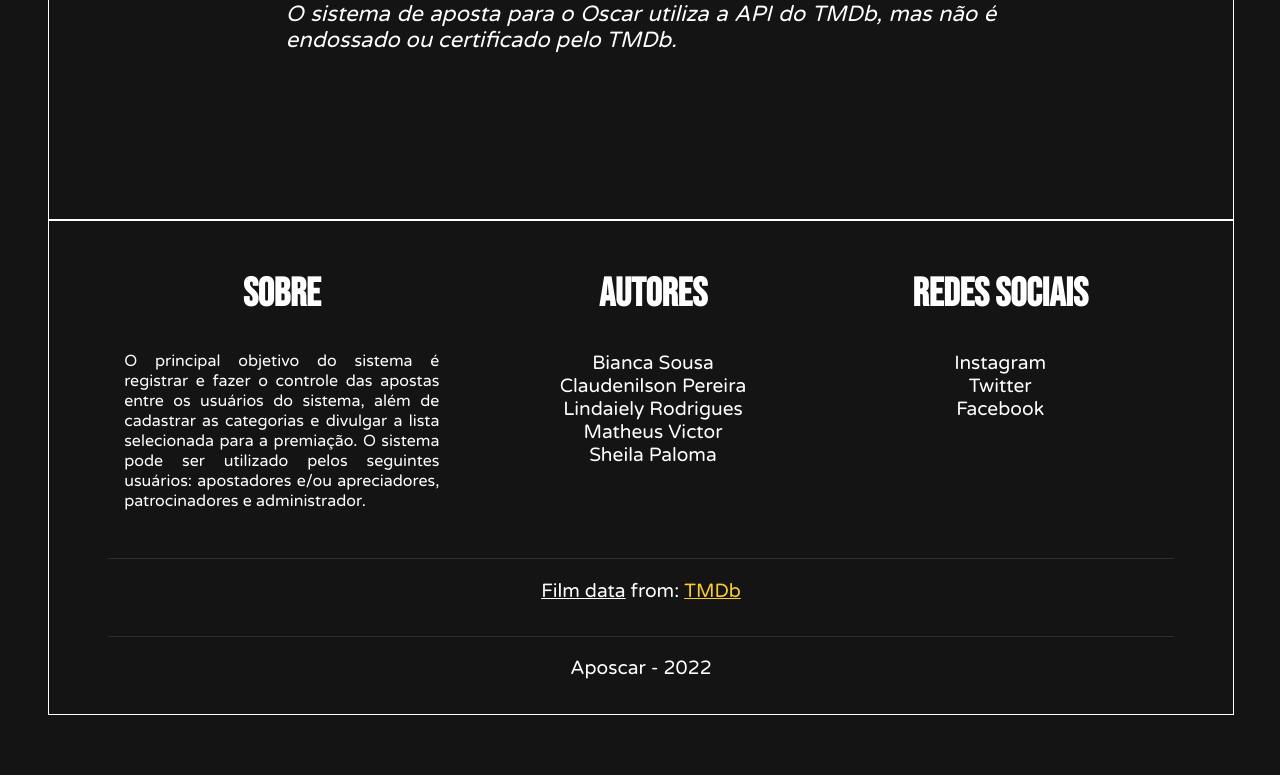
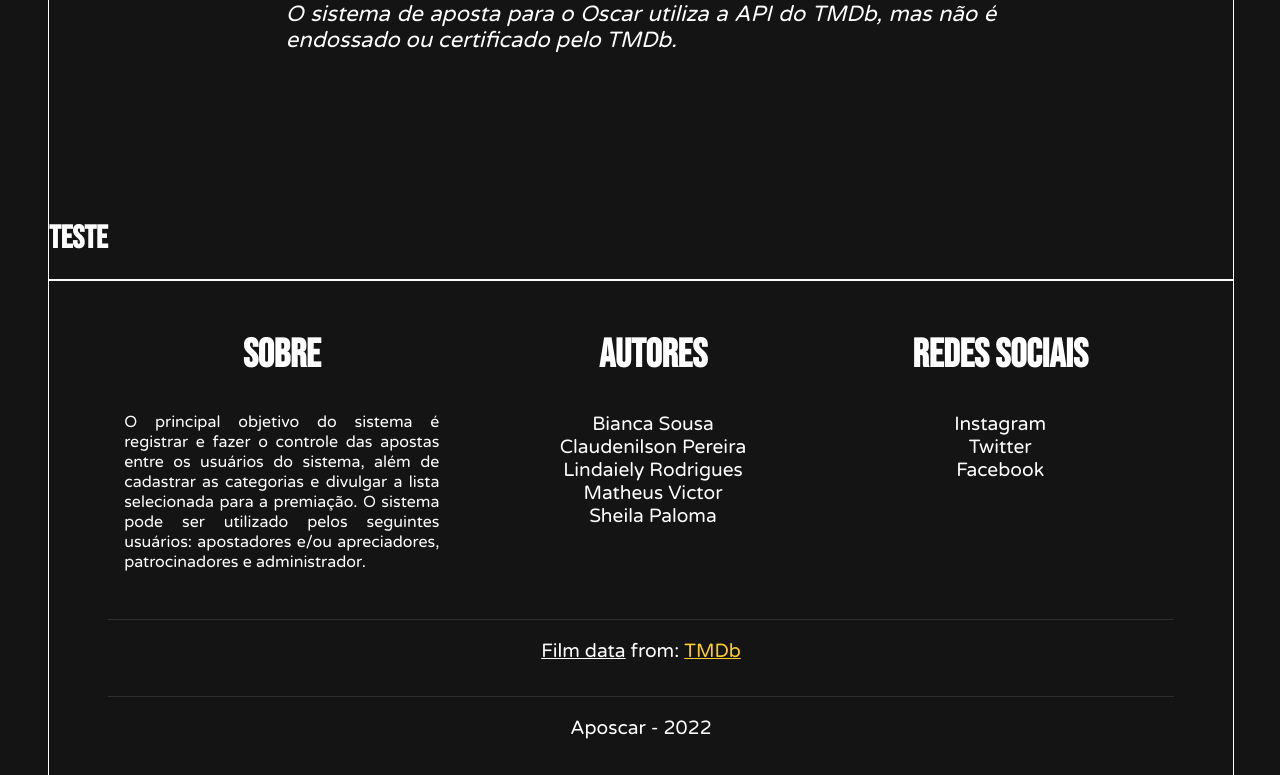
Before and after one commit to taotamat/SistemaDeApostaParaOscar, a Django app: page /home/creditos/ in a window 1280 px wide. Shown: the part 1133-1908 px from the top of the page. Before the commit the page ends 1848 px from the top, so only its background shows below. Run offline with Django 4.2, Linux system fonts and the light colour scheme.

Commit message:
Primeiro teste na branch resultados

```diff
--- a/src/pagina_inicial/templates/creditos.html
+++ b/src/pagina_inicial/templates/creditos.html
@@ -26,5 +26,5 @@
         </div>
 
     </div>
-
+    <h1>Teste</h1>
 {% endblock %}
```
